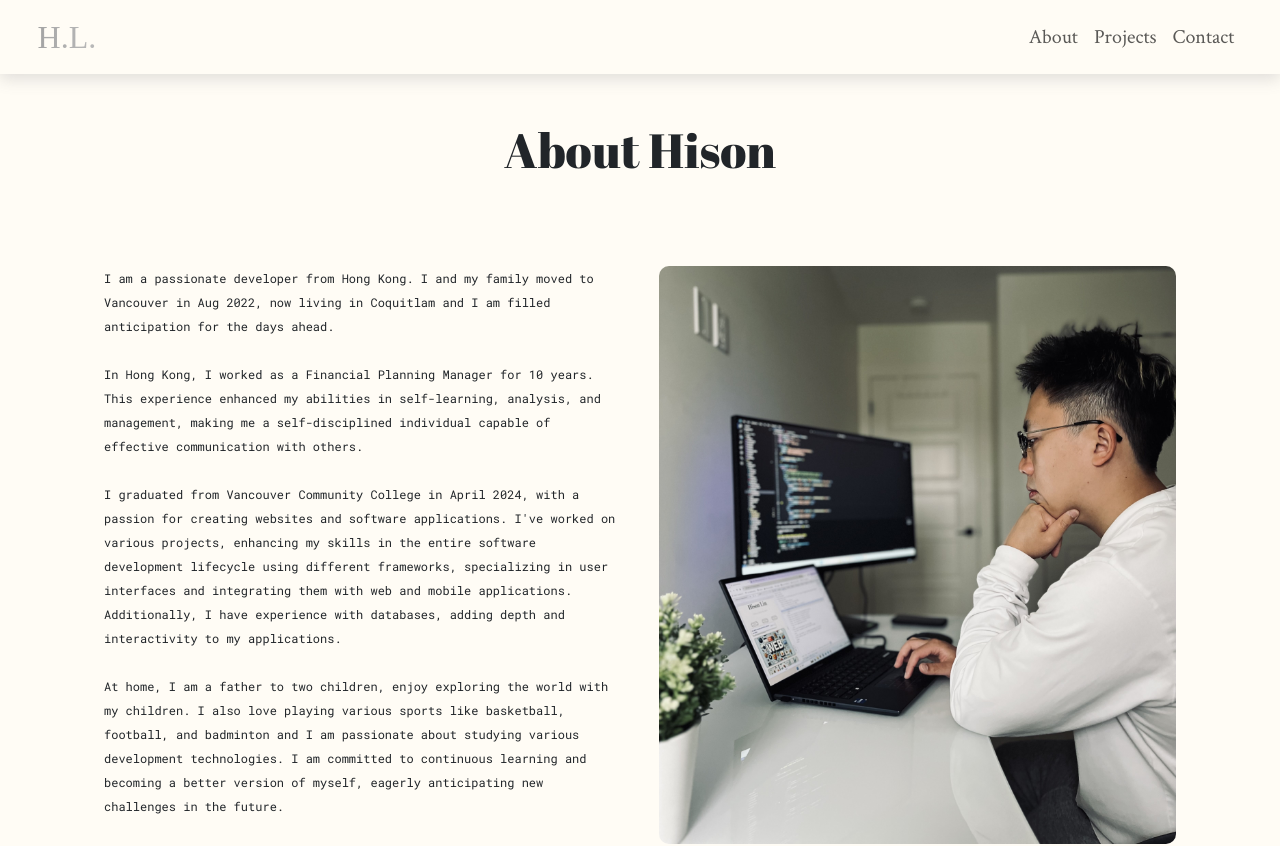
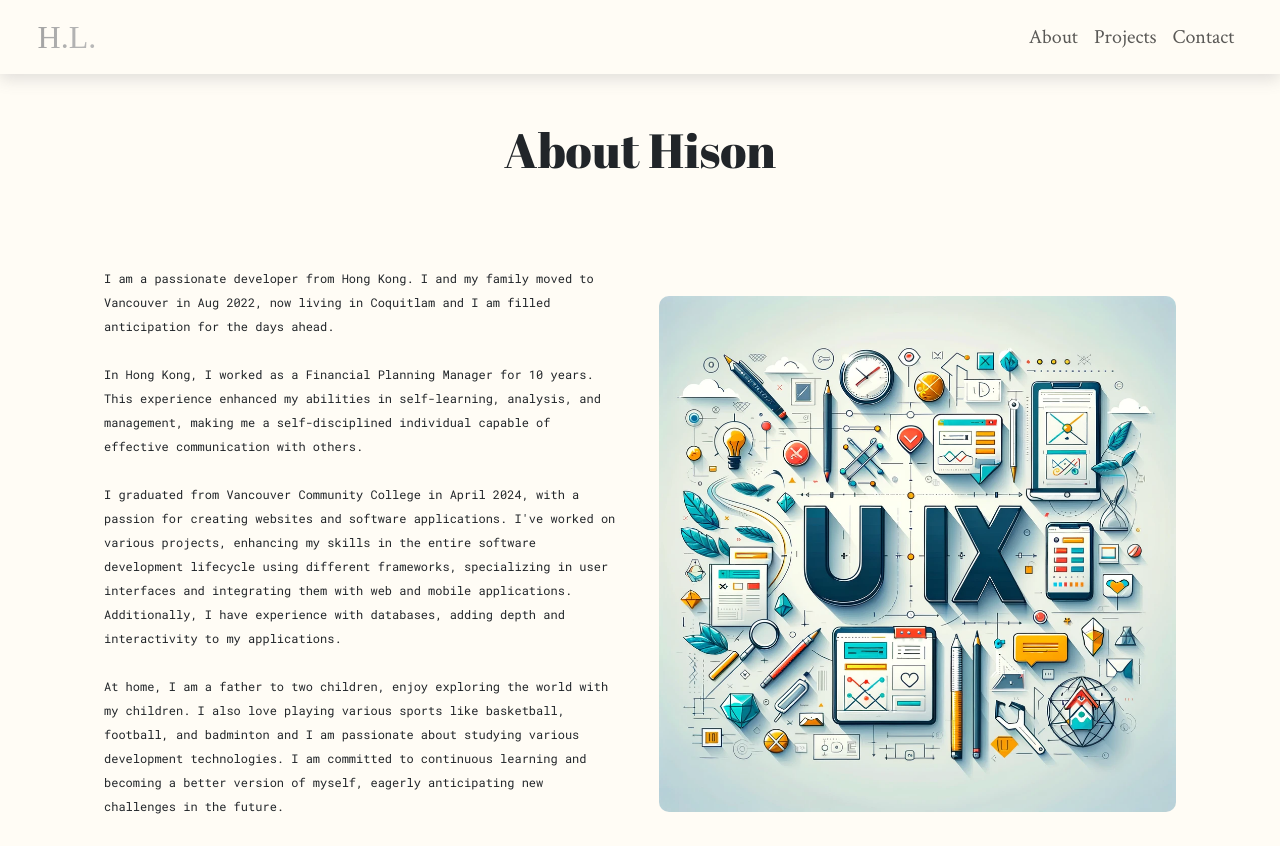
Before and after one commit to hisonlin/portfolio, a React (Vite) app: page /portfolio/about in a window 1280 px wide. Shown: the top 846 px of the page. Built offline with nearby package versions, Linux system fonts and the light colour scheme; a web font is replaced by a local one.

Commit message:
test photo

```diff
--- a/src/pages/AboutPage/AboutPage.jsx
+++ b/src/pages/AboutPage/AboutPage.jsx
@@ -19,7 +19,7 @@ const AboutPage = props => {
           <p>At home, I am a father to two children, enjoy exploring the world with my children. I also love playing various sports like basketball, football, and badminton and I am passionate about studying various development technologies. I am committed to continuous learning and becoming a better version of myself, eagerly anticipating new challenges in the future.</p>
         </div>
         <div className='aboutImage'>
-          <img src='/photo2.jpg' alt='hison'/>
+          <img src='/UIX.webp' alt='hison'/>
         </div>
       </div>
       <div className="timeline">
```
Also changed, not shown: public/photo.jpg (renamed from public/photo2.jpg).
